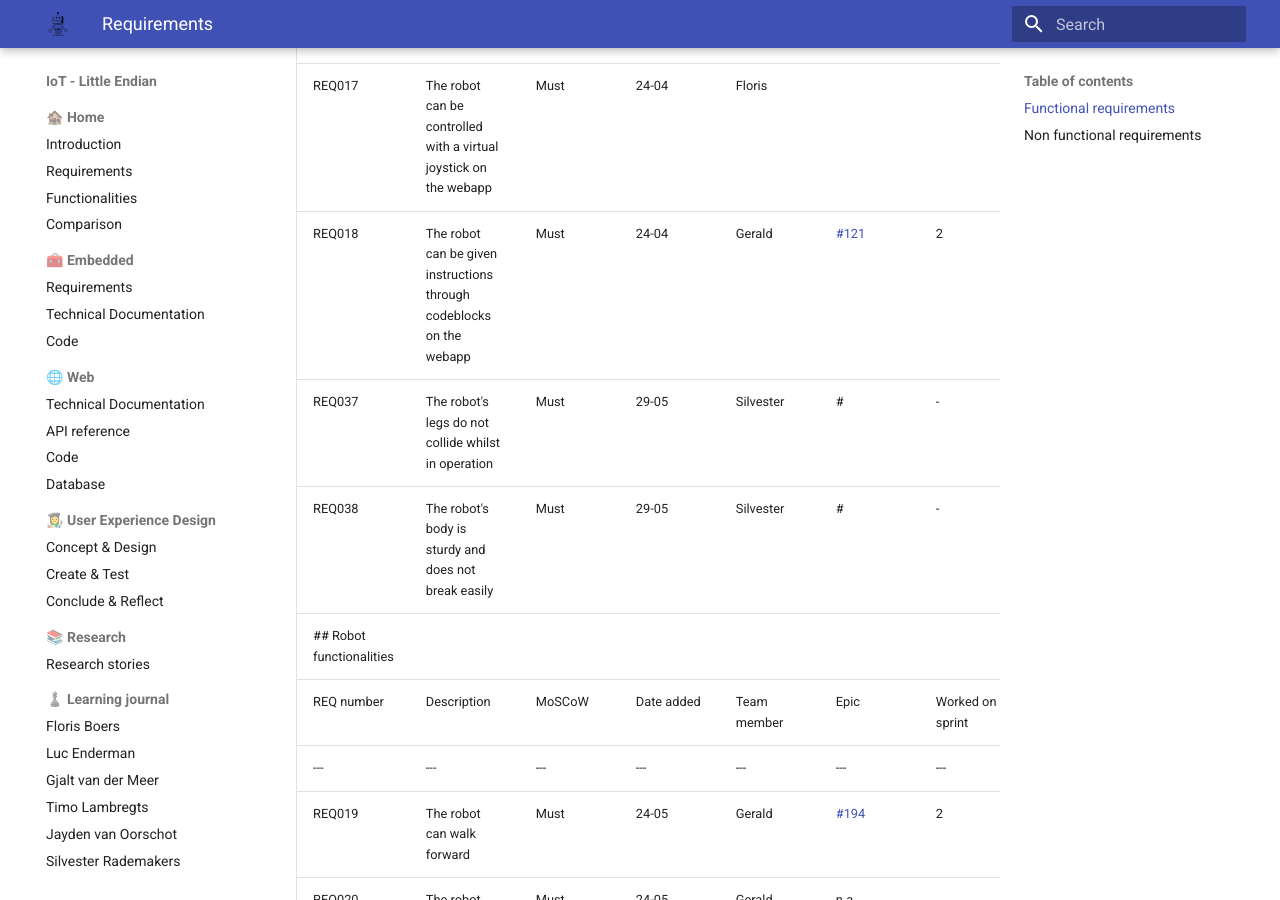
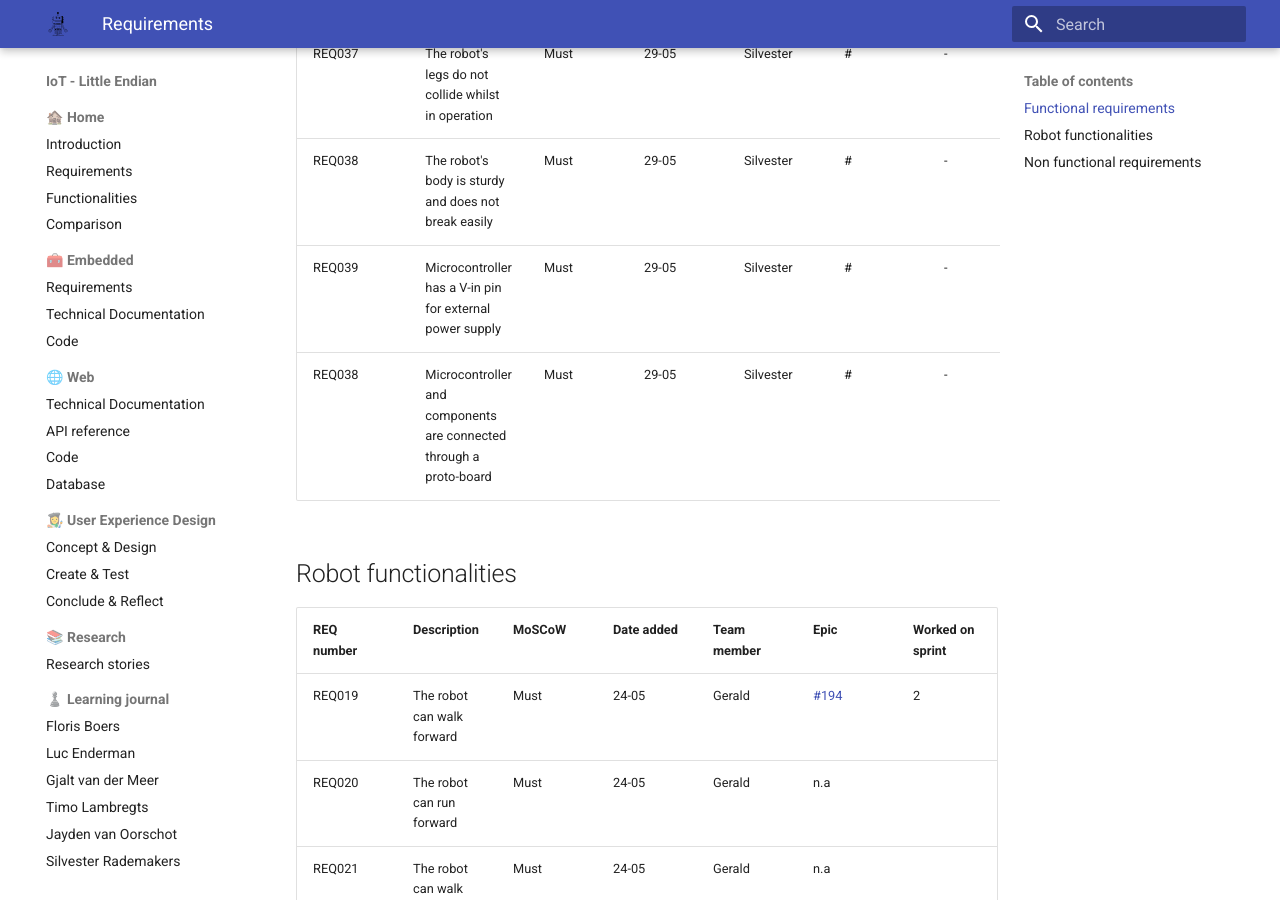
Before and after one commit to VioletHarmon2002/MyFirstRobot, an MkDocs documentation site: the page built from docs/home/requirements.md, in a window 1280 px wide and 900 px high, scrolled down 3324 px. Built offline with MkDocs 1.6.1 and Material for MkDocs 9.7.7, drawn with Linux system fonts in a browser that asks for light colours; some of the changed text lies outside the part shown.

Commit message:
updated requirements

```diff
--- a/docs/home/requirements.md
+++ b/docs/home/requirements.md
@@ -24,6 +24,9 @@
 | REQ018 | The robot can be given instructions through codeblocks on the webapp | Must | 24-04 | Gerald | [#121](https://gitlab.fdmci.hva.nl/IoT/2023-2024-semester-2/group-project/faaxeeheeqee80/-/issues/121) |  2 |
 | REQ037 | The robot's legs do not collide whilst in operation | Must | 29-05 | Silvester | # | - |
 | REQ038 | The robot's body is sturdy and does not break easily | Must | 29-05 | Silvester | # | - |
+| REQ039 | Microcontroller has a V-in pin for external power supply | Must | 29-05 | Silvester | # | - |
+| REQ038 | Microcontroller and components are connected through a proto-board | Must | 29-05 | Silvester | # | - |
+
 ## Robot functionalities
 | REQ number | Description | MoSCoW | Date added | Team member | Epic | Worked on sprint |
 |---|---|---|---|---|---|---|
@@ -47,6 +50,8 @@
 | REQ036 | The robot can react to voice commands | Could | 24-05 | Gerald | | |
 
 
+
+
 ## Non functional requirements
 | REQ number | Description | Date added | Team member |
 |---|---|---|---|
@@ -58,6 +63,7 @@
 | NFR006 | The certification is done with LetsEncrypt | 24-04 | Gerald |
 | NFR007 | All code should follow the IoT code conventions, as defined in the individual project | 17-05 | Silvester |
 | NFR008 | The web app should follow the HvA style/identity | 17-05 | Gerald |
+| NFR009 | The code blocks are made with the **blockly** library | 29-05 | Silvester |
 
 # Definition of Done
 
```
